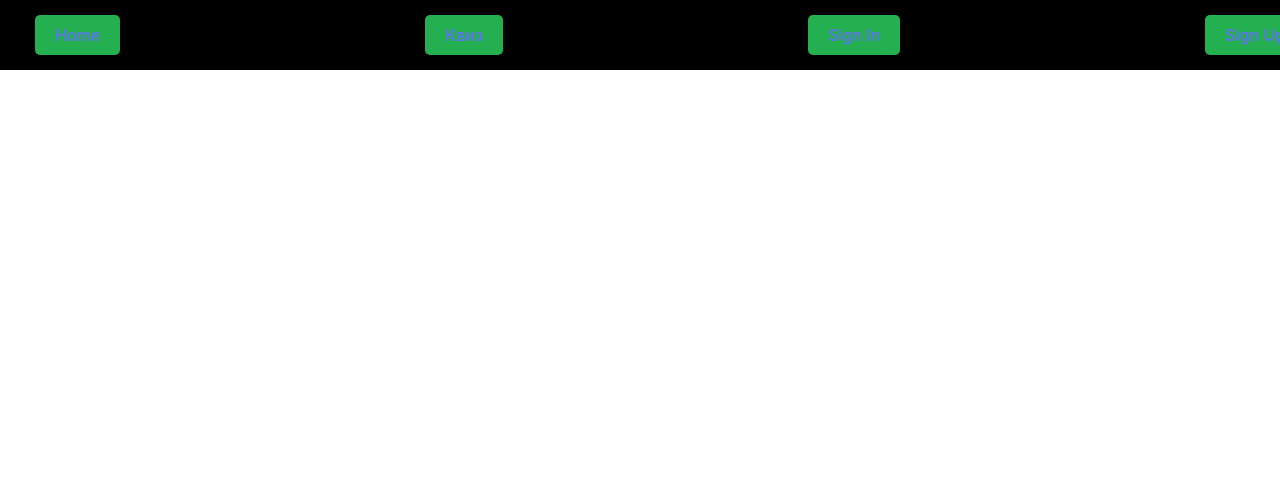
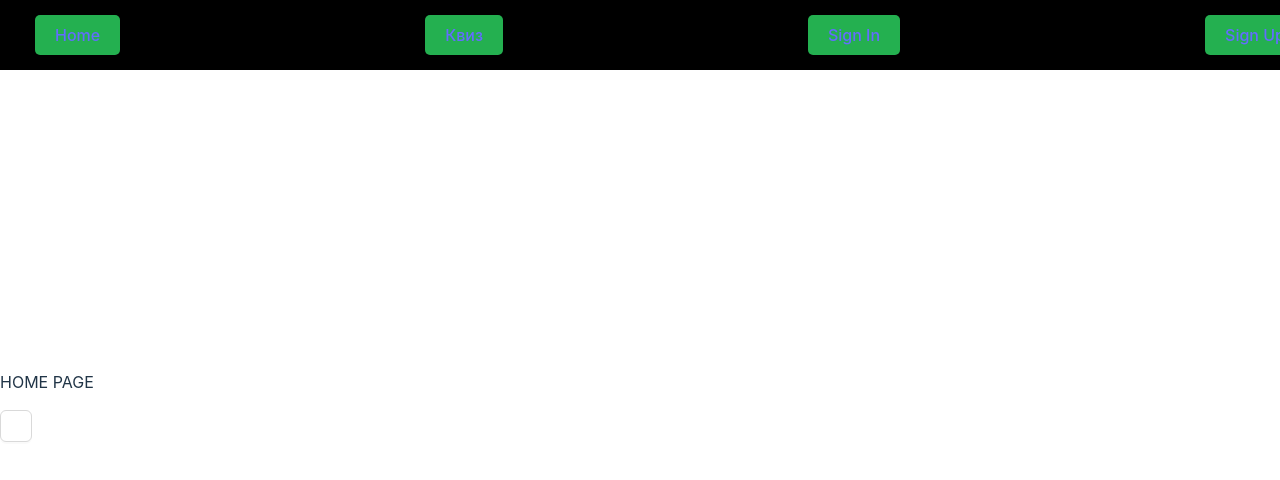
Before and after one commit to MaryV10/Svoya_igra, a React (Vite) app in the folder client/: page / in a window 1280 px wide. Shown: the top 480 px of the page. Built offline with nearby package versions, Linux system fonts and the light colour scheme; no server answers.

Commit message:
fixed-bugs

```diff
--- a/client/src/app/router/router.tsx
+++ b/client/src/app/router/router.tsx
@@ -2,12 +2,12 @@ import { createBrowserRouter, Outlet } from "react-router-dom";
 import { ROUTES as AppRoutes } from "./routes";
 import Layout from "./Layout/Layout";
 import {
+  HomePage,
   SignInPage,
   SignUpPage,
 
 } from "@/pages";
 import { ProtectedRoute } from "@/shared/ui/ProtectedRoute";
-import { CardList } from "@/widgets/CardList/CardList";
 // import { ArticleProvider } from "../providers/ArticleContext";
 // import { OneArticlePage } from "@/pages/OneArticlePage";
 // import { ArticlesPage } from "@/pages/ArticlesPage";
@@ -20,7 +20,7 @@ export const router = createBrowserRouter([
     children: [
       {
         path: AppRoutes.HOME,
-        element: <CardList />,
+        element: <HomePage />,
       },
       // {
       //   path: AppRoutes.CARDS,
--- a/client/src/pages/HomePage/HomePage.tsx
+++ b/client/src/pages/HomePage/HomePage.tsx
@@ -1,5 +1,16 @@
 import React from 'react';
+import { ROUTES } from '@/app/router/routes';
+import { ThemeButton } from '@/shared/ui/Button/Button';
+import { Button } from 'antd';
+import styles from './HomePage.module.css'
+import { Link } from 'react-router-dom';
 
 export const HomePage: React.FC = () => {
-  return <h1>Home Page</h1>;
+  return (
+  <>
+  <p>HOME PAGE</p>
+  <Button>
+  {/* <Link to={ROUTES.HOME}>Квиз</Link> */}
+</Button>
+</>)
 };
```
Also changed, not shown: 1 other file (tests, documents, lock files or other folders).
